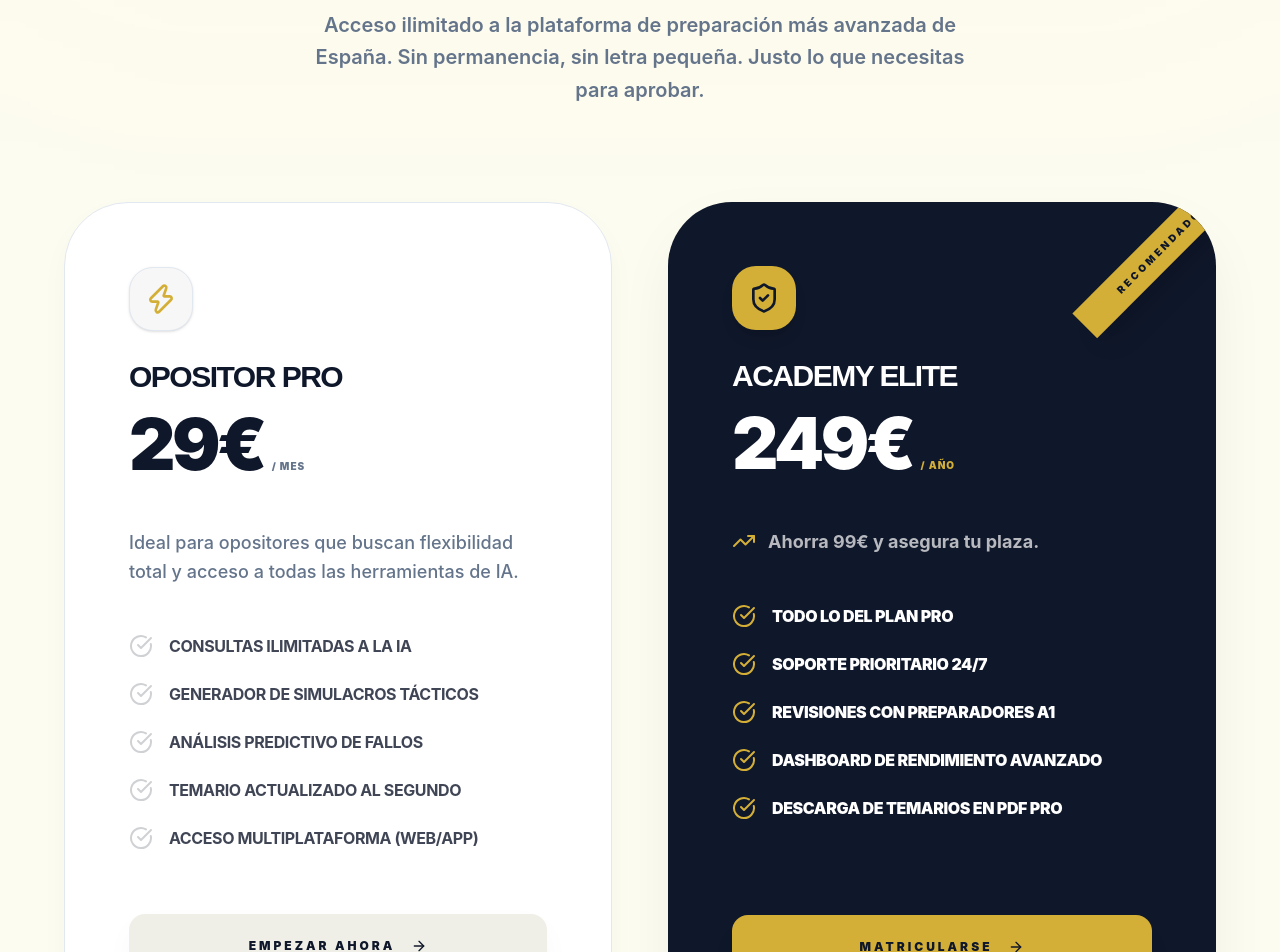
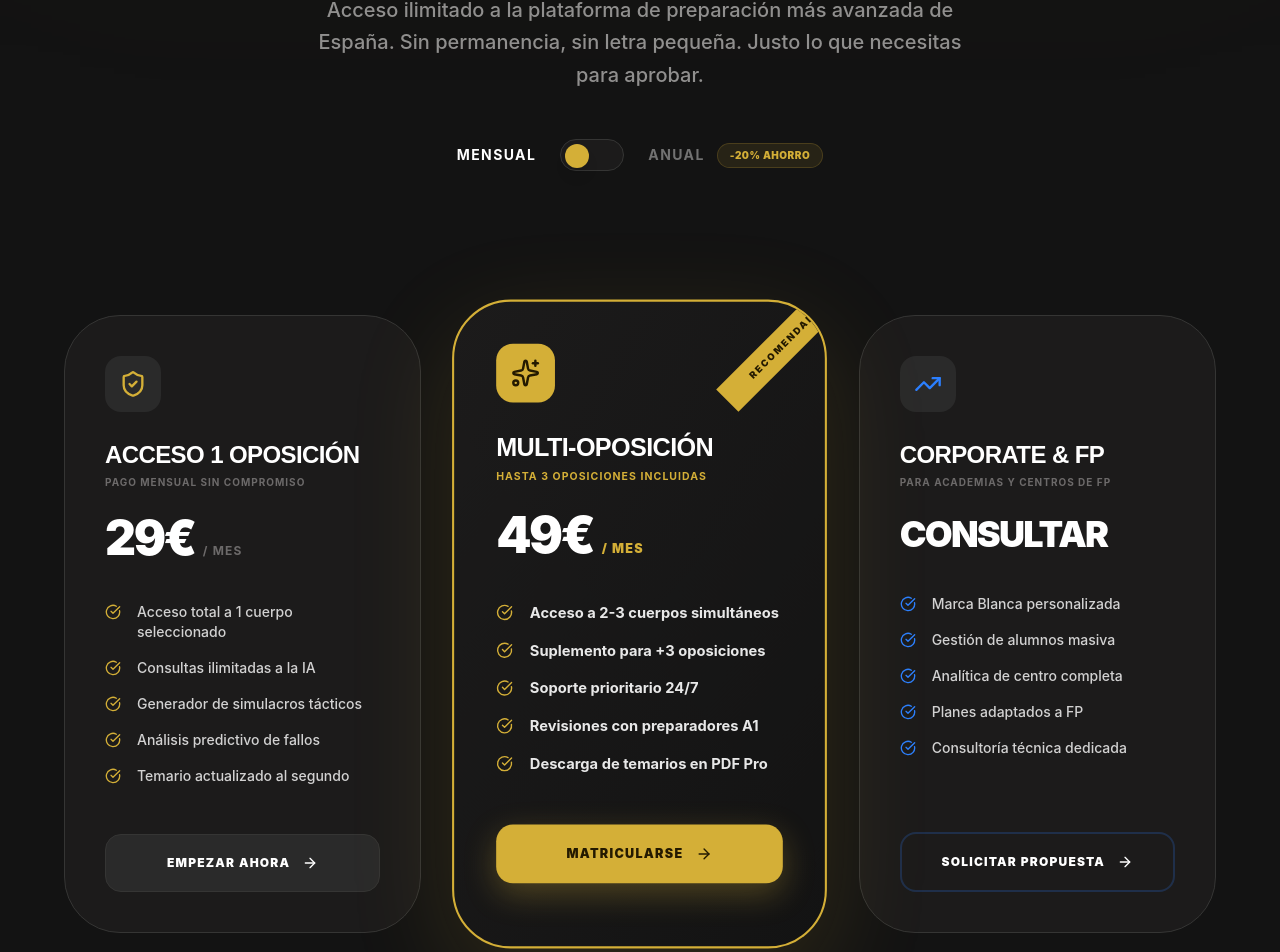
Before and after one commit to automatizacionesnunez-byte/Munilex-Academy-web, a React (Vite) app: page /academy/precios in a window 1280 px wide. Shown: the part 487-1439 px from the top of the page. Built offline with nearby package versions, Linux system fonts and the light colour scheme.

Commit message:
feat: updated checkout logic for academy

```diff
--- a/src/pages/munilex-academy/AcademyPricing.tsx
+++ b/src/pages/munilex-academy/AcademyPricing.tsx
@@ -1,150 +1,247 @@
 import { motion } from 'framer-motion';
-import { CheckCircle, Zap, ShieldCheck, TrendingUp, Sparkles, ArrowRight } from 'lucide-react';
+import { CheckCircle, ShieldCheck, TrendingUp, Sparkles, ArrowRight } from 'lucide-react';
 import { Helmet } from 'react-helmet-async';
+import { useState } from 'react';
 
 const AcademyPricing = () => {
+  const [billingCycle, setBillingCycle] = useState<'monthly' | 'annual'>('monthly');
+
+  const handleCheckout = async (priceId: string) => {
+    try {
+      const response = await fetch("https://qclsoabgxbmtaolyzmfz.supabase.co/functions/v1/create-checkout", {
+        method: 'POST',
+        headers: { 'Content-Type': 'application/json' },
+        body: JSON.stringify({
+          priceId,
+          registration_type: 'opositor',
+          success_url: `${window.location.origin}/auth/opositores/register?session_id={CHECKOUT_SESSION_ID}`
+        })
+      });
+      const data = await response.json();
+      if (data.url) {
+        window.location.href = data.url;
+      }
+    } catch (error) {
+      console.error("Error creating checkout:", error);
+      window.location.href = "https://munilex.lovable.app/auth/register";
+    }
+  };
+
+  const PLANS = {
+    single: {
+      monthly: "price_1TRZ15HoDmcbhZdZaGNnQvcg",
+      annual: "price_1TRZ16HoDmcbhZdZQKSkqhiS"
+    },
+    multi: {
+      monthly: "price_1TRZ16HoDmcbhZdZ1VEe92kt",
+      annual: "price_1TRZ17HoDmcbhZdZZEsR5I3o"
+    }
+  };
+
   return (
-    <div className="pt-24 min-h-screen bg-surface text-on-surface font-inter selection:bg-police-gold/20 selection:text-on-surface">
+    <div className="min-h-screen bg-[#131313] text-[#E5E2E1] font-inter">
       <Helmet>
         <title>Precios y Planes | Munilex Academy - Invierte en tu Plaza</title>
         <meta name="description" content="Planes de estudio flexibles para opositores de élite. Accede a nuestra IA jurídica, simuladores infinitos y temarios actualizados desde 29€ al mes." />
       </Helmet>
 
       {/* Hero Header */}
-      <section className="py-24 px-6 md:px-8 text-center relative overflow-hidden">
-        <div className="absolute top-0 left-1/2 -translate-x-1/2 w-full h-[500px] bg-gradient-to-b from-police-gold/5 to-transparent blur-[120px] pointer-events-none" />
+      <section className="pt-48 pb-24 px-6 md:px-8 text-center relative overflow-hidden">
+        <div className="absolute top-0 left-1/2 -translate-x-1/2 w-full h-[500px] bg-gradient-to-b from-[#d4af37]/5 to-transparent blur-[120px] pointer-events-none" />
 
         <motion.div
           initial={{ opacity: 0, y: 20 }}
           animate={{ opacity: 1, y: 0 }}
           className="max-w-4xl mx-auto relative z-10"
         >
-          <div className="inline-flex items-center bg-white px-5 py-2 rounded-full mb-8 border border-outline-variant shadow-ambient">
-            <Sparkles className="w-4 h-4 text-police-gold mr-3" />
-            <span className="text-police-gold text-[10px] font-black uppercase tracking-[0.25em]">Planes de Alto Rendimiento</span>
+          <div className="inline-flex items-center bg-[#1C1B1B] px-5 py-2 rounded-full mb-8 border border-[#353534]">
+            <Sparkles className="w-4 h-4 text-[#d4af37] mr-3" />
+            <span className="text-[#d4af37] text-[11px] font-black uppercase tracking-[0.2em]">Planes de Alto Rendimiento</span>
           </div>
-          <h1 className="text-5xl md:text-[6.5rem] font-black text-on-surface leading-[0.95] tracking-tighter mb-10 uppercase">
+          <h1 className="text-5xl md:text-7xl lg:text-8xl font-black text-white leading-[0.95] tracking-tighter mb-10 uppercase">
             Invierte en <br/>
-            <span className="text-transparent bg-clip-text bg-gradient-to-r from-police-gold to-on-surface">Tu Futuro</span>
+            <span className="text-transparent bg-clip-text bg-gradient-to-r from-[#f2ca50] to-[#d4af37]">Tu Futura Plaza</span>
           </h1>
-          <p className="text-xl text-on-surface-variant max-w-2xl mx-auto leading-relaxed font-semibold">
+          <p className="text-xl text-[#E5E2E1]/60 max-w-2xl mx-auto leading-relaxed font-medium mb-12">
             Acceso ilimitado a la plataforma de preparación más avanzada de España. Sin permanencia, sin letra pequeña. Justo lo que necesitas para aprobar.
           </p>
+
+          <div className="flex items-center justify-center gap-6 mb-12">
+            <span className={`text-sm font-bold uppercase tracking-widest ${billingCycle === 'monthly' ? 'text-white' : 'text-white/40'}`}>Mensual</span>
+            <button
+              onClick={() => setBillingCycle(billingCycle === 'monthly' ? 'annual' : 'monthly')}
+              className="w-16 h-8 bg-[#1C1B1B] border border-[#353534] rounded-full relative p-1 transition-colors hover:border-[#d4af37]/50"
+            >
+              <motion.div
+                animate={{ x: billingCycle === 'monthly' ? 0 : 32 }}
+                className="w-6 h-6 bg-[#d4af37] rounded-full shadow-lg"
+              />
+            </button>
+            <div className="flex items-center gap-3">
+              <span className={`text-sm font-bold uppercase tracking-widest ${billingCycle === 'annual' ? 'text-white' : 'text-white/40'}`}>Anual</span>
+              <span className="bg-[#d4af37]/10 text-[#d4af37] px-3 py-1 rounded-full text-[10px] font-black uppercase tracking-wider border border-[#d4af37]/20">
+                -20% AHORRO
+              </span>
+            </div>
+          </div>
         </motion.div>
       </section>
 
       {/* Pricing Cards */}
       <section className="pb-32 px-6 md:px-8">
         <div className="max-w-6xl mx-auto">
-          <div className="grid md:grid-cols-2 gap-8 lg:gap-14 items-stretch">
+          <div className="grid lg:grid-cols-3 gap-8 lg:gap-10 items-stretch">
 
-            {/* Plan Opositor Pro */}
+            {/* Acceso 1 Oposición */}
             <motion.div
-              initial={{ opacity: 0, x: -20 }}
-              whileInView={{ opacity: 1, x: 0 }}
+              initial={{ opacity: 0, scale: 0.95 }}
+              whileInView={{ opacity: 1, scale: 1 }}
               viewport={{ once: true }}
-              className="bg-white border border-outline-variant rounded-[4rem] p-12 lg:p-16 flex flex-col hover:border-police-gold/30 transition-all group shadow-ambient relative"
+              className="bg-[#1C1B1B] border border-[#353534] rounded-[3.5rem] p-10 flex flex-col hover:border-[#d4af37]/30 transition-all group"
             >
-              <div className="mb-12">
-                <div className="w-16 h-16 bg-surface-low rounded-[1.5rem] border border-outline-variant flex items-center justify-center text-police-gold mb-8 group-hover:scale-110 transition-transform shadow-sm">
-                  <Zap className="w-8 h-8" />
+              <div className="mb-10">
+                <div className="w-14 h-14 bg-[#2A2A2A] rounded-2xl flex items-center justify-center text-[#d4af37] mb-8 group-hover:scale-110 transition-transform">
+                  <ShieldCheck className="w-7 h-7" />
                 </div>
-                <h3 className="text-3xl font-black text-on-surface mb-4 uppercase tracking-tighter">Opositor PRO</h3>
+                <h3 className="text-2xl font-black text-white mb-2 uppercase tracking-tight">Acceso 1 Oposición</h3>
+                <p className="text-[#E5E2E1]/40 font-bold uppercase tracking-widest text-[10px] mb-6">
+                  {billingCycle === 'monthly' ? 'Pago mensual sin compromiso' : 'Paga 10 meses y llévate 12'}
+                </p>
                 <div className="flex items-baseline gap-2">
-                  <span className="text-7xl font-black tracking-tighter text-on-surface">29€</span>
-                  <span className="text-on-surface-variant font-black uppercase tracking-widest text-[10px]">/ Mes</span>
+                  <span className="text-5xl font-black tracking-tighter text-white">
+                    {billingCycle === 'monthly' ? '29€' : '290€'}
+                  </span>
+                  <span className="text-[#E5E2E1]/40 font-bold uppercase tracking-widest text-xs">
+                    {billingCycle === 'monthly' ? '/ Mes' : '/ Año'}
+                  </span>
                 </div>
               </div>
 
-              <p className="text-on-surface-variant mb-12 font-medium text-lg leading-relaxed">
-                Ideal para opositores que buscan flexibilidad total y acceso a todas las herramientas de IA.
-              </p>
-
-              <ul className="space-y-6 mb-16 flex-grow">
+              <ul className="space-y-4 mb-12 flex-grow">
                 {[
+                  "Acceso total a 1 cuerpo seleccionado",
                   "Consultas ilimitadas a la IA",
                   "Generador de simulacros tácticos",
                   "Análisis predictivo de fallos",
-                  "Temario actualizado al segundo",
-                  "Acceso multiplataforma (Web/App)"
+                  "Temario actualizado al segundo"
                 ].map((feat, i) => (
-                  <li key={i} className="flex gap-4 items-center">
-                    <CheckCircle className="w-6 h-6 text-on-surface/20 flex-shrink-0" />
-                    <span className="font-bold text-on-surface/80 text-base uppercase tracking-tight">{feat}</span>
+                  <li key={i} className="flex gap-4 items-start">
+                    <CheckCircle className="w-4 h-4 text-[#d4af37] mt-0.5 flex-shrink-0" />
+                    <span className="font-medium text-white/80 text-sm">{feat}</span>
+                  </li>
+                ))}
+              </ul>
+
+              <button
+                onClick={() => handleCheckout(billingCycle === 'monthly' ? PLANS.single.monthly : PLANS.single.annual)}
+                className="w-full py-5 bg-[#2A2A2A] text-white font-black rounded-2xl border border-[#353534] hover:bg-[#353534] transition-all text-center flex items-center justify-center gap-3 uppercase tracking-widest text-xs"
+              >
+                Empezar Ahora <ArrowRight className="w-4 h-4" />
+              </button>
+            </motion.div>
+
+            {/* Acceso Multi-Oposición */}
+            <motion.div
+              initial={{ opacity: 0, scale: 1.05 }}
+              whileInView={{ opacity: 1, scale: 1.05 }}
+              viewport={{ once: true }}
+              className="bg-gradient-to-br from-[#1C1B1B] to-[#131313] border-2 border-[#d4af37] rounded-[3.5rem] p-10 relative overflow-hidden group shadow-[0_30px_100px_rgba(212,175,55,0.15)] z-10"
+            >
+              <div className="absolute top-0 right-0 py-2 px-8 bg-[#d4af37] text-[#241a00] font-black text-[9px] uppercase tracking-[0.2em] -rotate-45 translate-x-10 translate-y-6">Recomendado</div>
+              <div className="mb-10">
+                <div className="w-14 h-14 bg-[#d4af37] rounded-2xl flex items-center justify-center text-[#241a00] mb-8 group-hover:rotate-6 transition-transform">
+                  <Sparkles className="w-7 h-7" />
+                </div>
+                <h3 className="text-2xl font-black text-white mb-2 uppercase tracking-tight">Multi-Oposición</h3>
+                <p className="text-[#d4af37] font-bold uppercase tracking-widest text-[10px] mb-6">
+                  {billingCycle === 'monthly' ? 'Hasta 3 oposiciones incluidas' : 'Ahorro de 100€ anuales'}
+                </p>
+                <div className="flex items-baseline gap-2">
+                  <span className="text-5xl font-black tracking-tighter text-white">
+                    {billingCycle === 'monthly' ? '49€' : '490€'}
+                  </span>
+                  <span className="text-[#d4af37] font-black uppercase tracking-widest text-xs">
+                    {billingCycle === 'monthly' ? '/ Mes' : '/ Año'}
+                  </span>
+                </div>
+              </div>
+
+              <ul className="space-y-4 mb-12 flex-grow text-white/90">
+                {[
+                  "Acceso a 2-3 cuerpos simultáneos",
+                  "Suplemento para +3 oposiciones",
+                  "Soporte prioritario 24/7",
+                  "Revisiones con preparadores A1",
+                  "Descarga de temarios en PDF Pro"
+                ].map((feat, i) => (
+                  <li key={i} className="flex gap-4 items-start">
+                    <CheckCircle className="w-4 h-4 text-[#d4af37] mt-0.5 flex-shrink-0" />
+                    <span className="font-bold text-sm">{feat}</span>
+                  </li>
+                ))}
+              </ul>
+
+              <button
+                onClick={() => handleCheckout(billingCycle === 'monthly' ? PLANS.multi.monthly : PLANS.multi.annual)}
+                className="w-full py-5 bg-[#d4af37] text-[#241a00] font-black rounded-2xl hover:opacity-90 transition-all text-center shadow-[0_10px_30px_rgba(212,175,55,0.3)] flex items-center justify-center gap-3 uppercase tracking-widest text-xs"
+              >
+                Matricularse <ArrowRight className="w-4 h-4" />
+              </button>
+            </motion.div>
+
+            {/* Corporate & FP */}
+            <motion.div
+              initial={{ opacity: 0, scale: 0.95 }}
+              whileInView={{ opacity: 1, scale: 1 }}
+              viewport={{ once: true }}
+              className="bg-[#1C1B1B] border border-[#353534] rounded-[3.5rem] p-10 flex flex-col hover:border-blue-500/30 transition-all group"
+            >
+              <div className="mb-10">
+                <div className="w-14 h-14 bg-[#2A2A2A] rounded-2xl flex items-center justify-center text-blue-500 mb-8 group-hover:scale-110 transition-transform">
+                  <TrendingUp className="w-7 h-7" />
+                </div>
+                <h3 className="text-2xl font-black text-white mb-2 uppercase tracking-tight">Corporate & FP</h3>
+                <p className="text-[#E5E2E1]/40 font-bold uppercase tracking-widest text-[10px] mb-6">Para Academias y Centros de FP</p>
+                <div className="flex items-baseline gap-2">
+                  <span className="text-4xl font-black tracking-tighter text-white uppercase">Consultar</span>
+                </div>
+              </div>
+
+              <ul className="space-y-4 mb-12 flex-grow">
+                {[
+                  "Marca Blanca personalizada",
+                  "Gestión de alumnos masiva",
+                  "Analítica de centro completa",
+                  "Planes adaptados a FP",
+                  "Consultoría técnica dedicada"
+                ].map((feat, i) => (
+                  <li key={i} className="flex gap-4 items-start">
+                    <CheckCircle className="w-4 h-4 text-blue-500 mt-0.5 flex-shrink-0" />
+                    <span className="font-medium text-white/80 text-sm">{feat}</span>
                   </li>
                 ))}
               </ul>
 
               <a
-                href="https://munilex.lovable.app/auth/register"
-                className="w-full py-6 bg-surface-variant text-on-surface font-black rounded-2xl text-xs hover:bg-on-surface hover:text-white transition-all text-center flex items-center justify-center gap-4 uppercase tracking-[.25em] shadow-ambient"
+                href="/academy/contacto"
+                className="w-full py-5 bg-transparent border-2 border-blue-500/20 text-white font-black rounded-2xl hover:bg-blue-500/10 transition-all text-center flex items-center justify-center gap-3 uppercase tracking-widest text-xs"
               >
-                Empezar Ahora
-                <ArrowRight className="w-4 h-4" />
-              </a>
-            </motion.div>
-
-            {/* Plan Elite */}
-            <motion.div
-              initial={{ opacity: 0, x: 20 }}
-              whileInView={{ opacity: 1, x: 0 }}
-              viewport={{ once: true }}
-              className="bg-on-surface rounded-[4rem] p-12 lg:p-16 relative overflow-hidden group shadow-premium flex flex-col"
-            >
-              <div className="absolute top-0 right-0 py-2.5 px-12 bg-police-gold text-on-surface font-black text-[10px] uppercase tracking-[0.3em] -rotate-45 translate-x-12 translate-y-8 shadow-xl">
-                Recomendado
-              </div>
-
-              <div className="mb-12">
-                <div className="w-16 h-16 bg-police-gold rounded-[1.5rem] flex items-center justify-center text-on-surface mb-8 group-hover:rotate-6 transition-transform shadow-lg">
-                  <ShieldCheck className="w-8 h-8" />
-                </div>
-                <h3 className="text-3xl font-black text-white mb-4 uppercase tracking-tighter">Academy ELITE</h3>
-                <div className="flex items-baseline gap-2">
-                  <span className="text-7xl font-black tracking-tighter text-white">249€</span>
-                  <span className="text-police-gold font-black uppercase tracking-widest text-[10px]">/ Año</span>
-                </div>
-              </div>
-
-              <p className="text-white/70 mb-12 font-bold leading-relaxed flex items-center gap-3 text-lg">
-                <TrendingUp className="w-6 h-6 text-police-gold" />
-                Ahorra 99€ y asegura tu plaza.
-              </p>
-
-              <ul className="space-y-6 mb-16 flex-grow text-white">
-                {[
-                  "Todo lo del Plan PRO",
-                  "Soporte prioritario 24/7",
-                  "Revisiones con preparadores A1",
-                  "Dashboard de rendimiento avanzado",
-                  "Descarga de temarios en PDF Pro"
-                ].map((feat, i) => (
-                  <li key={i} className="flex gap-4 items-center">
-                    <CheckCircle className="w-6 h-6 text-police-gold flex-shrink-0" />
-                    <span className="font-black text-base uppercase tracking-tight">{feat}</span>
-                  </li>
-                ))}
-              </ul>
-
-              <a
-                href="https://munilex.lovable.app/auth/register"
-                className="w-full py-6 bg-police-gold text-on-surface font-black rounded-2xl text-xs hover:scale-[1.02] active:scale-95 transition-all text-center shadow-xl flex items-center justify-center gap-4 uppercase tracking-[.25em]"
-              >
-                Matricularse
-                <ArrowRight className="w-4 h-4" />
+                Solicitar Propuesta <ArrowRight className="w-4 h-4" />
               </a>
             </motion.div>
 
           </div>
 
-          <div className="mt-28 p-12 border border-outline-variant rounded-[4rem] bg-white backdrop-blur-sm text-center shadow-ambient">
-            <h4 className="text-2xl font-black text-on-surface mb-4 uppercase tracking-tighter">¿Tienes dudas sobre los planes?</h4>
-            <p className="text-on-surface-variant font-semibold mb-10 max-w-xl mx-auto">Nuestro equipo de soporte está disponible para asesorarte sobre qué modalidad se adapta mejor a tu proceso selectivo.</p>
-            <a href="/academy/contacto" className="text-police-gold font-black uppercase tracking-[.25em] text-[10px] hover:scale-105 inline-block transition-transform pb-1 border-b-2 border-outline-variant">Contactar con Asesoría Academy</a>
+          <div className="mt-24 p-10 border border-[#353534] rounded-[3rem] bg-[#1C1B1B]/40 backdrop-blur-sm text-center">
+            <h4 className="text-xl font-bold text-white mb-4 uppercase tracking-tight">¿Estudias varias oposiciones a la vez?</h4>
+            <p className="text-[#E5E2E1]/50 mb-8 max-w-xl mx-auto">Selecciona el plan Multi-Oposición para no tener límites en tu preparación. Recuerda que al elegir el pago anual ahorras el equivalente a dos cuotas mensuales.</p>
+            <a href="/academy/contacto" className="text-[#d4af37] font-bold uppercase tracking-widest text-xs hover:underline">Hablar con un asesor ahora</a>
           </div>
         </div>
       </section>
     </div>
+
+
   );
 };
 
```
Also changed, not shown: src/components/TrialModal.tsx (added, +96 -0 lines), src/App.tsx (line endings or trailing spaces).
